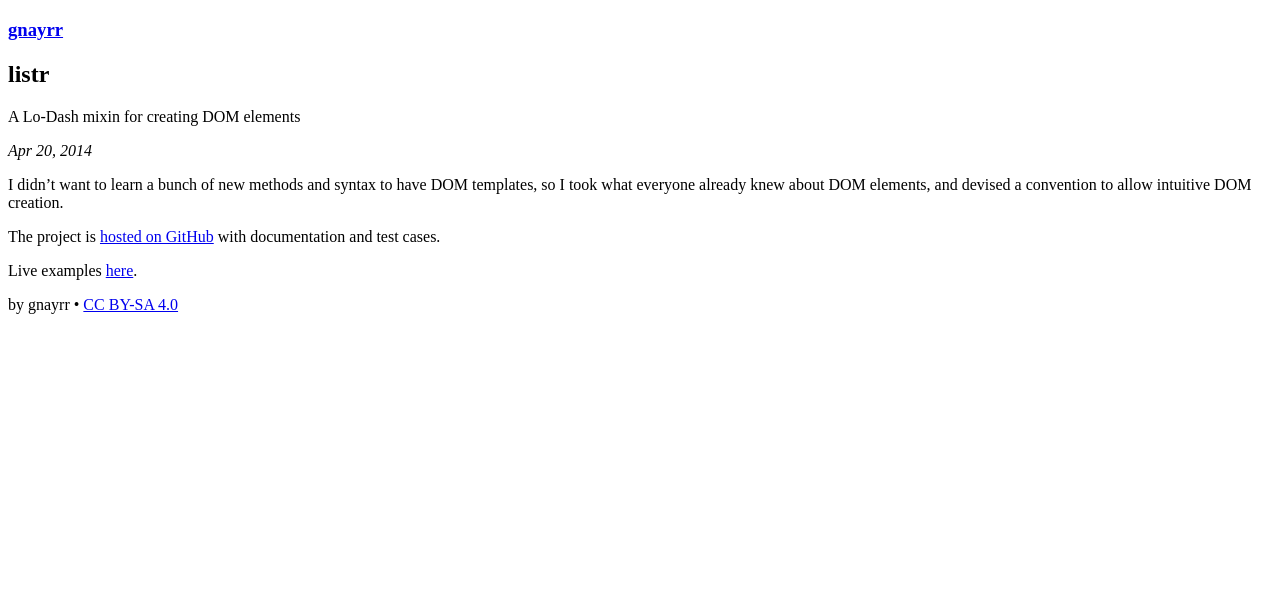
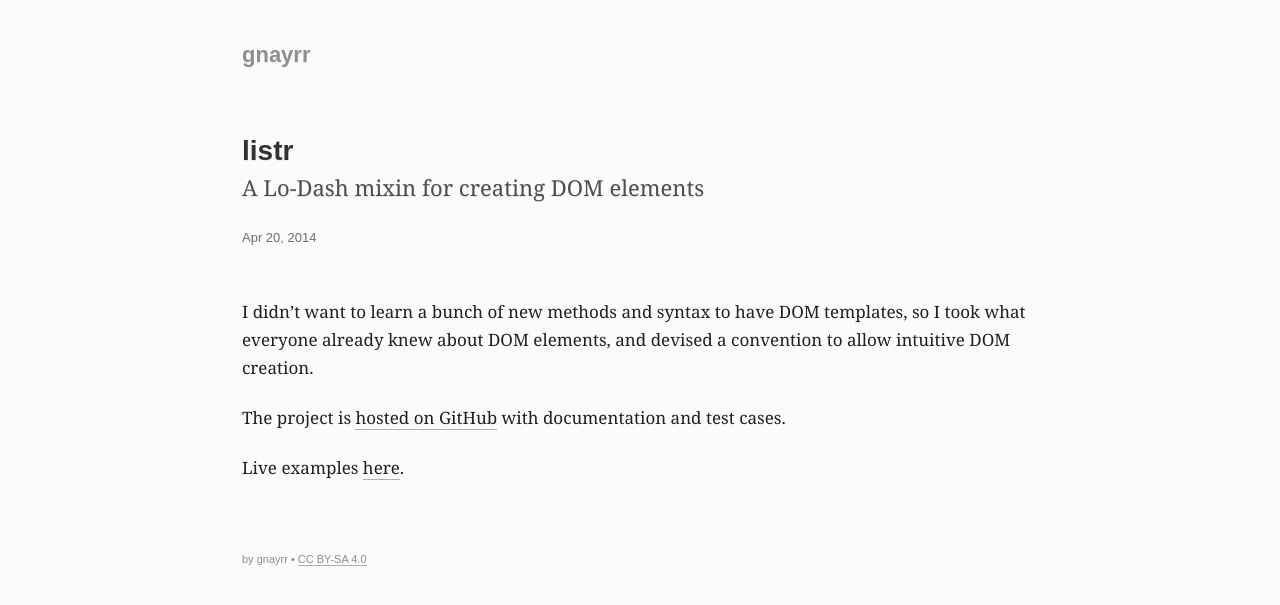
Before and after one commit to gnayrr/gnayrr.github.io, a Jekyll site: the page built from _posts/2014-04-20-listr.md, in a window 1280 px wide. Shown: the top 605 px of the page. Built offline with Jekyll 4.4.1, drawn with Linux system fonts in a browser that asks for light colours; Markdown is read by kramdown in place of the engine named in the settings.

Commit message:
css update

```diff
--- a/_layouts/default.html
+++ b/_layouts/default.html
@@ -8,7 +8,7 @@
     <meta name="author" content="{{ site.author }}">
     <meta http-equiv="content-type" content="text/html; charset=utf-8" />
     <link rel="canonical" href="{{ page.url | replace:'index.html','' | prepend: site.baseurl | prepend: site.url }}">
-    <link rel="stylesheet" href="{{ "css/style.css" | prepend: site.baseurl }}">
+    <link rel="stylesheet" href="{{ "/css/style.css" | prepend: site.baseurl }}">
     <!--[if IE]>
     <meta http-equiv="X-UA-Compatible" content="IE=edge, chrome=1">
     <![endif]-->
```
